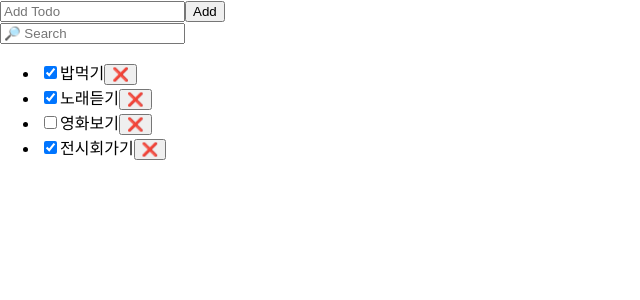
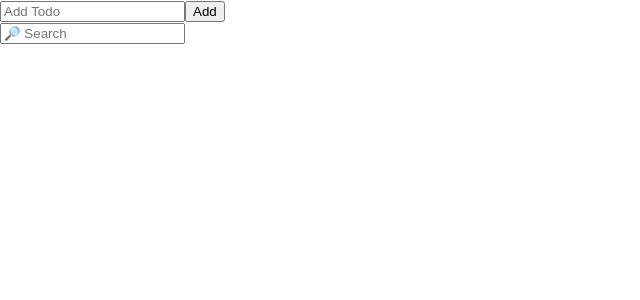
Before and after one commit to GongE7E/React-todo, a React (Create React App) app: page / in a window 1280 px wide. Shown: the top 300 px of the page, without its empty margins (0-640 px from the left). Built offline with nearby package versions, Linux system fonts and the light colour scheme; the HTML template or start-up script is replaced by a standard one.

Commit message:
feat:Add localStorage

```diff
--- a/src/App.js
+++ b/src/App.js
@@ -1,32 +1,13 @@
-import { useState } from 'react';
+import { useEffect, useState } from 'react';
 import './App.css';
 import TodoForm from './TodoForm';
 import TodoList from './TodoList';
-const mockTodo = [
-  {
-    id: 0,
-    text: '밥먹기',
-    isDone: true,
-  },
-  {
-    id: 1,
-    text: '노래듣기',
-    isDone: true,
-  },
-  {
-    id: 2,
-    text: '영화보기',
-    isDone: false,
-  },
-  {
-    id: 3,
-    text: '전시회가기',
-    isDone: true,
-  },
-];
 
 function App() {
-  const [todos, setTodos] = useState(mockTodo);
+  const [todos, setTodos] = useState(readTodoLocalStorage);
+  useEffect(() => {
+    localStorage.setItem('todos', JSON.stringify(todos));
+  }, [todos]);
   const onCreate = (todo) => setTodos([...todos, todo]);
   const onUpdate = (targetId) =>
     setTodos(
@@ -44,5 +25,9 @@
     </div>
   );
 }
+function readTodoLocalStorage() {
+  const todos = localStorage.getItem('todos');
+  return todos ? JSON.parse(todos) : [];
+}
 
 export default App;
```
